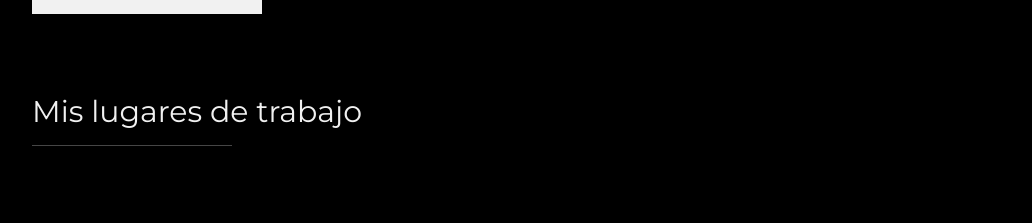
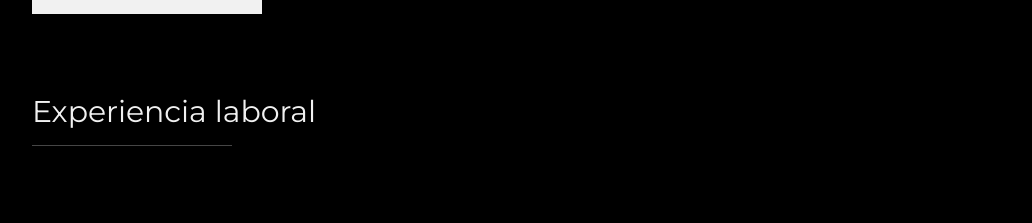
Before and after one commit to SantiGarbarino/portfolioEstebanPiazza, a plain HTML site: page index.html in a window 1280 px wide. Shown: the part 1611-1834 px from the top of the page, without its empty margins (178-1210 px from the left). Drawn offline with nearby package versions, Linux system fonts and the light colour scheme.

Commit message:
cambio de titulo en experiencia laboral

```diff
--- a/index.html
+++ b/index.html
@@ -110,7 +110,7 @@
 
   <!-- Portfolio Section -->
   <div class="w3-padding-64 w3-content" id="photos">
-    <h2 class="w3-text-light-grey">Mis lugares de trabajo</h2>
+    <h2 class="w3-text-light-grey">Experiencia laboral</h2>
     <hr style="width:200px" class="w3-opacity">
 </div>
     <!-- Grid for photos -->
```
